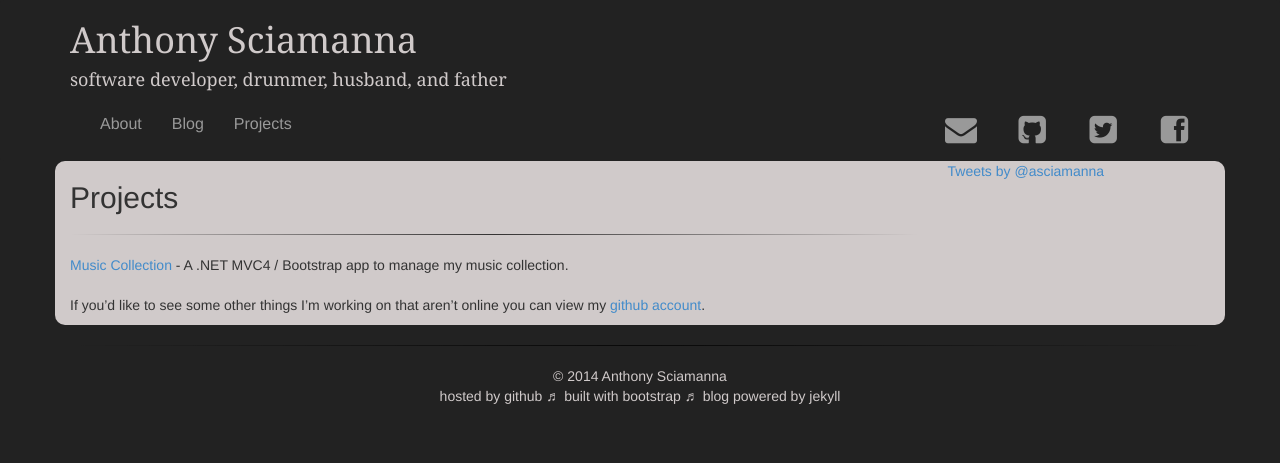
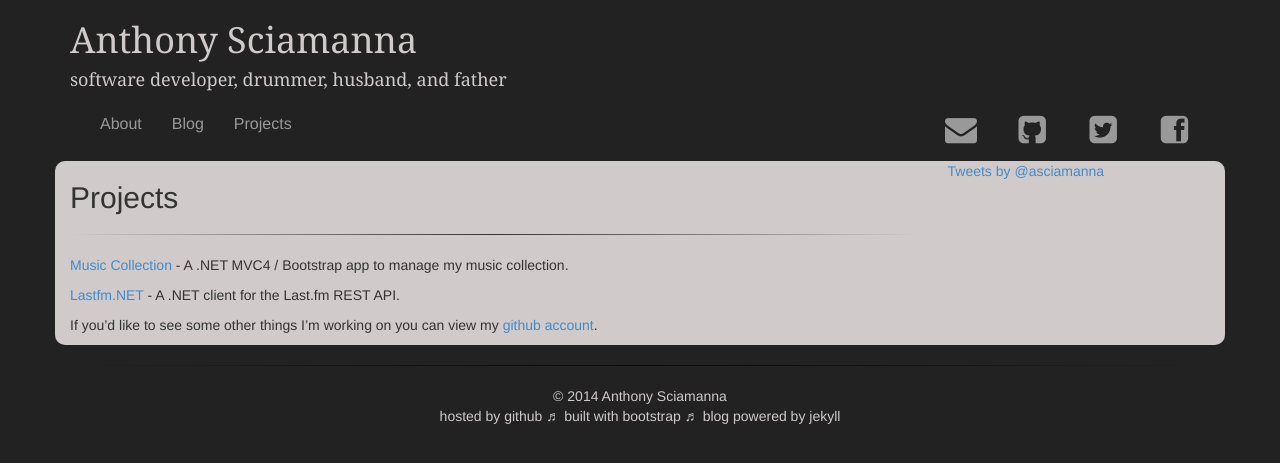
Before and after one commit to asciamanna/asciamanna.github.io, a Jekyll site: the page built from projects.md, in a window 1280 px wide. Shown: the top 463 px of the page. Built offline with Jekyll 4.4.1, drawn with Linux system fonts in a browser that asks for light colours; nearby versions of some CDN libraries; comment, search, counter and statistics services are not loaded.

Commit message:
adding lastfm.net project to projects page.

```diff
--- a/projects.md
+++ b/projects.md
@@ -4,7 +4,11 @@ title: Projects
 ---
 ##Projects
 <hr/>
+
 [Music Collection](http://musiccollection.apphb.com) - A .NET MVC4 / Bootstrap app to manage my music collection.
-<br/><br/>
- If you'd like to see some other things I'm working on that aren't online you
+
+[Lastfm.NET](http://www.github.com/asciamanna/LastfmClient) - A .NET client for
+the Last.fm REST API.
+
+ If you'd like to see some other things I'm working on you
  can view my [github account](http://www.github.com/asciamanna).
```
Also changed, not shown: Gemfile.lock.
